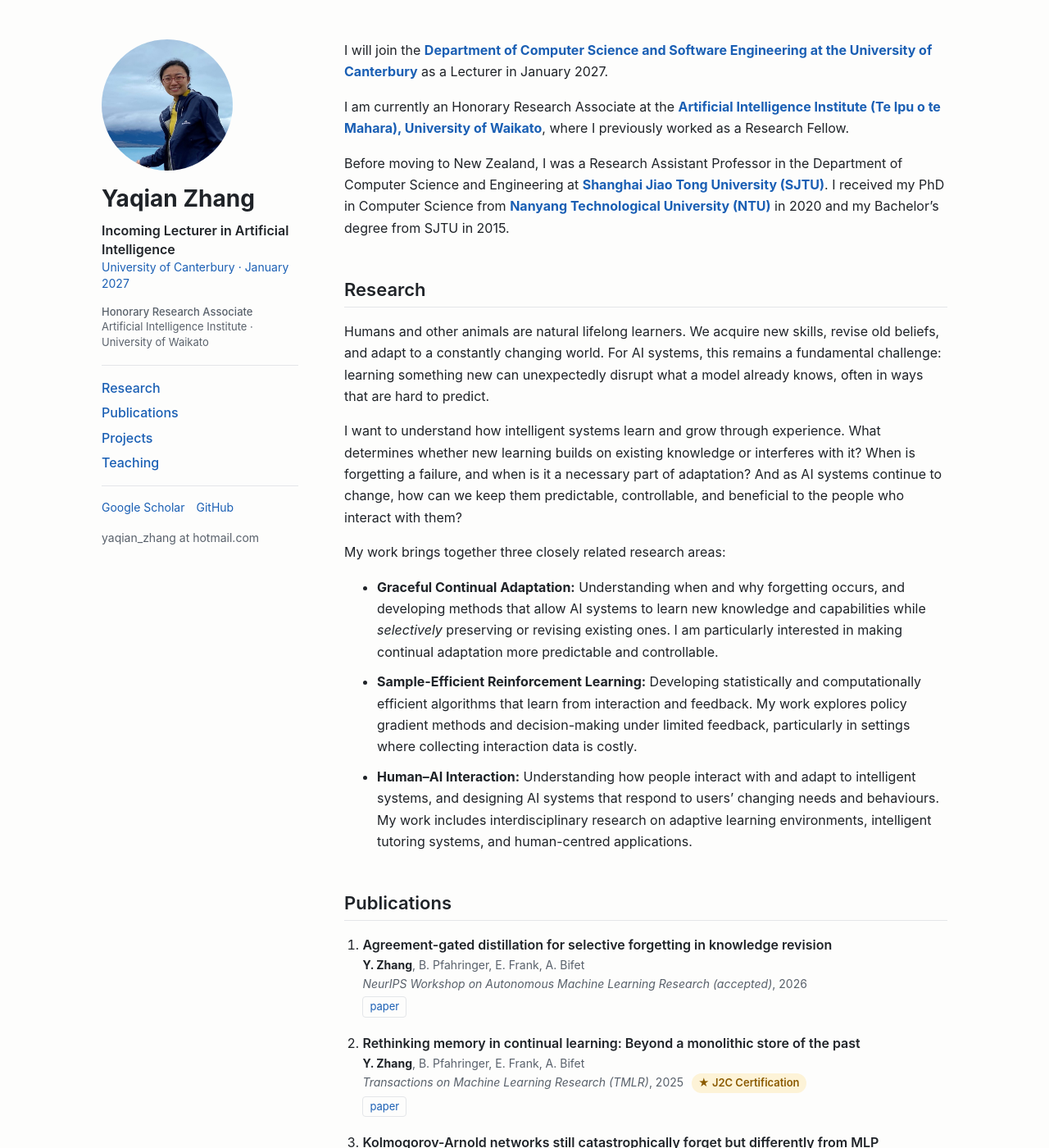
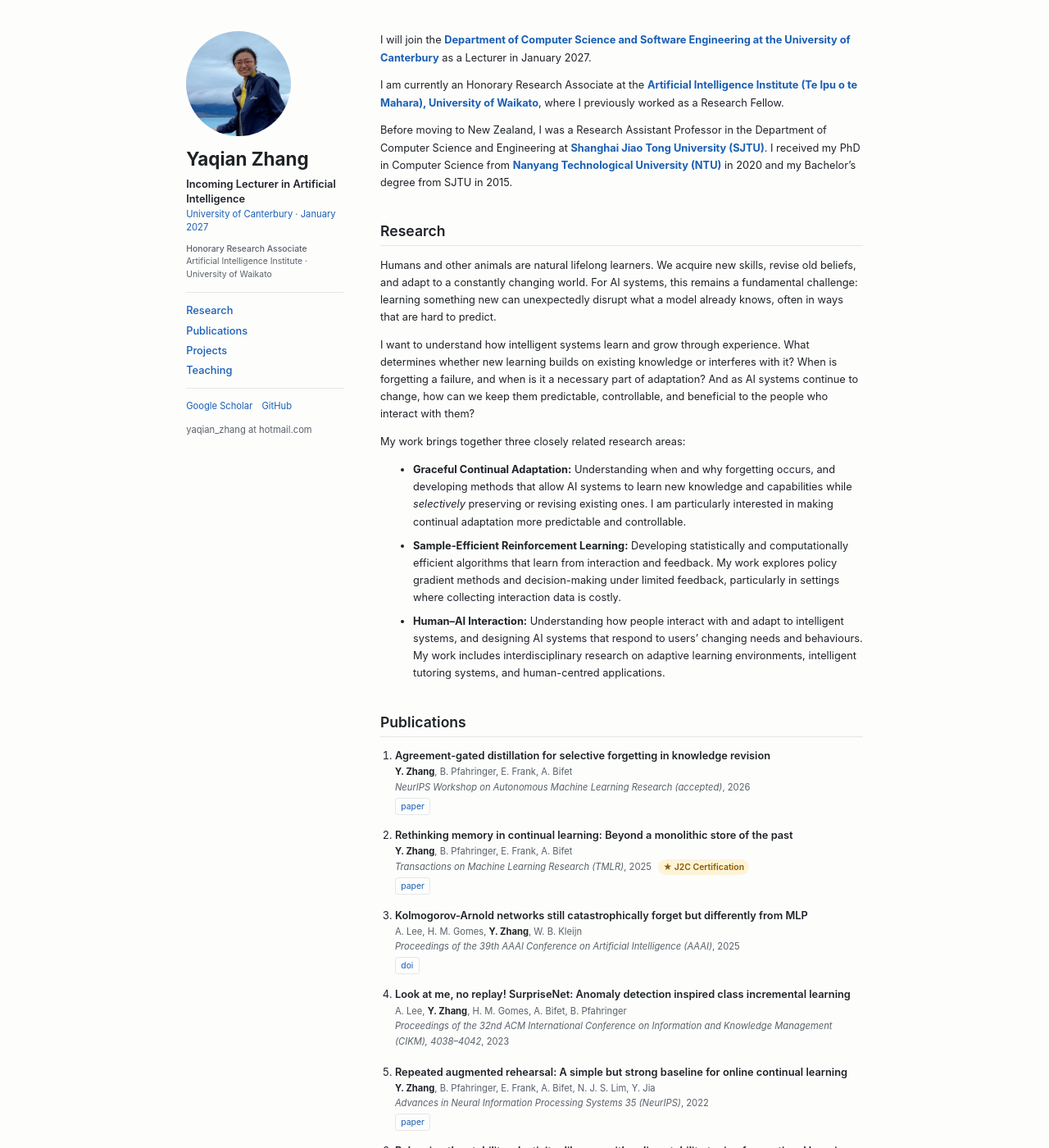
Before and after one commit to YaqianZhang/yaqianzhang.github.io, a Jekyll site: the page built from index.md, in a window 1280 px wide and 1400 px high. Shown: the whole window at 82% size. Built offline with Jekyll 4.4.1, drawn with Linux system fonts in a browser that asks for light colours.

Commit message:
Scale site to 80% on desktop screens
Convert fixed pixel sizes to rem so the whole layout scales with the
root font size, and set the root to 80% above the mobile breakpoint.

Co-Authored-By: Claude Opus 5.5 <noreply@anthropic.com>

```diff
--- a/assets/css/main.css
+++ b/assets/css/main.css
@@ -1,11 +1,11 @@
 :root {
   /* Type scale: use only these sizes */
-  --fs-xs: .8125rem;  /* 13px: tags, buttons, footer */
-  --fs-sm: .875rem;   /* 14px: secondary text, captions */
-  --fs-base: 1rem;    /* 16px: body */
-  --fs-md: 1.125rem;  /* 18px: emphasised lines */
-  --fs-lg: 1.375rem;  /* 22px: section headings */
-  --fs-xl: 1.75rem;   /* 28px: name, page titles */
+  --fs-xs: .8125rem;  /* 0.8125rem: tags, buttons, footer */
+  --fs-sm: .875rem;   /* 0.875rem: secondary text, captions */
+  --fs-base: 1rem;    /* 1rem: body */
+  --fs-md: 1.125rem;  /* 1.125rem: emphasised lines */
+  --fs-lg: 1.375rem;  /* 1.375rem: section headings */
+  --fs-xl: 1.75rem;   /* 1.75rem: name, page titles */
 
   /* Text colours: --fg (main), --muted (secondary), --accent (links) */
   --bg: #fdfdfc;
@@ -37,6 +37,8 @@
 }
 
 * { box-sizing: border-box; }
+/* Overall scale on larger screens: 80% of browser default. Change the % to resize everything. */
+@media (min-width: 761px) { html { font-size: 80%; } }
 html { scroll-behavior: smooth; }
 body {
   margin: 0;
@@ -49,78 +51,78 @@ a:hover { text-decoration: underline; }
 img { max-width: 100%; height: auto; }
 
 .wrapper {
-  max-width: 1080px;
+  max-width: 67.5rem;
   margin: 0 auto;
-  padding: 48px 24px;
+  padding: 3rem 1.5rem;
   display: grid;
-  grid-template-columns: 240px minmax(0, 1fr);
-  gap: 56px;
+  grid-template-columns: 15rem minmax(0, 1fr);
+  gap: 3.5rem;
 }
 
 /* Sidebar */
-.sidebar { position: sticky; top: 48px; align-self: start; }
-.avatar { width: 160px; height: 160px; object-fit: cover; border-radius: 50%; display: block; }
-.name { font-size: var(--fs-xl); font-weight: 650; margin: 18px 0 10px; line-height: 1.2; }
+.sidebar { position: sticky; top: 3rem; align-self: start; }
+.avatar { width: 10rem; height: 10rem; object-fit: cover; border-radius: 50%; display: block; }
+.name { font-size: var(--fs-xl); font-weight: 650; margin: 1.125rem 0 0.625rem; line-height: 1.2; }
 .name a { color: var(--fg); }
-.role { margin: 0 0 14px; line-height: 1.45; }
+.role { margin: 0 0 0.875rem; line-height: 1.45; }
 .role-primary { font-size: var(--fs-sm); }
 .role-primary .role-title { font-size: var(--fs-base); font-weight: 600; color: var(--fg); }
-.role-secondary { font-size: var(--fs-xs); color: var(--muted); margin-bottom: 18px; }
+.role-secondary { font-size: var(--fs-xs); color: var(--muted); margin-bottom: 1.125rem; }
 .role-secondary .role-title { font-weight: 500; }
 .role-secondary a { color: var(--muted); }
 .role-secondary a:hover { color: var(--accent); }
-.sidebar nav { font-weight: 500; display: flex; flex-direction: column; gap: 4px; padding: 14px 0; border-top: 1px solid var(--line); border-bottom: 1px solid var(--line); }
-.links { font-size: var(--fs-sm); list-style: none; padding: 0; margin: 14px 0; display: flex; flex-wrap: wrap; gap: 6px 14px; }
+.sidebar nav { font-weight: 500; display: flex; flex-direction: column; gap: 0.25rem; padding: 0.875rem 0; border-top: 1px solid var(--line); border-bottom: 1px solid var(--line); }
+.links { font-size: var(--fs-sm); list-style: none; padding: 0; margin: 0.875rem 0; display: flex; flex-wrap: wrap; gap: 0.375rem 0.875rem; }
 .email { color: var(--muted); font-size: var(--fs-sm); margin: 0; }
 
 /* Main */
 main { min-width: 0; }
-h2 { font-size: var(--fs-lg); font-weight: 600; line-height: 1.3; margin: 48px 0 16px; padding-bottom: 6px; border-bottom: 1px solid var(--line); }
+h2 { font-size: var(--fs-lg); font-weight: 600; line-height: 1.3; margin: 3rem 0 1rem; padding-bottom: 0.375rem; border-bottom: 1px solid var(--line); }
 .bio p:first-child { margin-top: 0; }
-h3 { font-size: var(--fs-md); font-weight: 600; margin: 28px 0 8px; }
+h3 { font-size: var(--fs-md); font-weight: 600; margin: 1.75rem 0 0.5rem; }
 
 .pubs { padding-left: 1.4em; margin: 0; }
-.pub { margin-bottom: 18px; }
+.pub { margin-bottom: 1.125rem; }
 .pub-title { font-weight: 600; }
 .pub-authors, .pub-venue { color: var(--muted); font-size: var(--fs-sm); }
 .pub-authors strong { color: var(--fg); }
-.award { display: inline-block; margin-left: 6px; padding: 1px 8px; border-radius: 999px; background: var(--award-bg); color: var(--award-fg); font-size: var(--fs-xs); font-weight: 600; font-style: normal; white-space: nowrap; }
-.pub-links { display: flex; gap: 8px; margin-top: 4px; }
-.pub-links a { font-size: var(--fs-xs); padding: 1px 8px; border: 1px solid var(--line); border-radius: 4px; }
+.award { display: inline-block; margin-left: 0.375rem; padding: 1px 0.5rem; border-radius: 62.4375rem; background: var(--award-bg); color: var(--award-fg); font-size: var(--fs-xs); font-weight: 600; font-style: normal; white-space: nowrap; }
+.pub-links { display: flex; gap: 0.5rem; margin-top: 0.25rem; }
+.pub-links a { font-size: var(--fs-xs); padding: 1px 0.5rem; border: 1px solid var(--line); border-radius: 0.25rem; }
 .pub-links a:hover { border-color: var(--accent); text-decoration: none; }
 
 .plain { padding-left: 1.2em; }
-#research li { margin-bottom: 10px; }
+#research li { margin-bottom: 0.625rem; }
 #research li p { margin: 0; }
-.underline { text-decoration: underline; text-decoration-thickness: 1px; text-underline-offset: 3px; }
+.underline { text-decoration: underline; text-decoration-thickness: 1px; text-underline-offset: 0.1875rem; }
 
 /* Project cards */
-.grid { display: grid; grid-template-columns: repeat(auto-fill, minmax(220px, 1fr)); gap: 16px; }
-.card { display: flex; flex-direction: column; background: var(--card); border: 1px solid var(--line); border-radius: 8px; overflow: hidden; color: var(--fg); transition: border-color .15s; }
+.grid { display: grid; grid-template-columns: repeat(auto-fill, minmax(13.75rem, 1fr)); gap: 1rem; }
+.card { display: flex; flex-direction: column; background: var(--card); border: 1px solid var(--line); border-radius: 0.5rem; overflow: hidden; color: var(--fg); transition: border-color .15s; }
 .card:hover { border-color: var(--accent); text-decoration: none; }
 .card img { aspect-ratio: 16 / 10; object-fit: cover; width: 100%; background: var(--img-bg); }
-.card .label { margin: 12px 14px 0; }
-.card-title { padding: 6px 14px 14px; font-size: var(--fs-base); font-weight: 600; line-height: 1.35; }
-.label { display: inline-block; align-self: flex-start; font-size: var(--fs-xs); font-weight: 500; padding: 1px 8px; border-radius: 999px; background: var(--tag); color: var(--accent); }
+.card .label { margin: 0.75rem 0.875rem 0; }
+.card-title { padding: 0.375rem 0.875rem 0.875rem; font-size: var(--fs-base); font-weight: 600; line-height: 1.35; }
+.label { display: inline-block; align-self: flex-start; font-size: var(--fs-xs); font-weight: 500; padding: 1px 0.5rem; border-radius: 62.4375rem; background: var(--tag); color: var(--accent); }
 
 /* Posts */
-.post h1 { font-size: var(--fs-xl); font-weight: 650; line-height: 1.25; margin: 10px 0 4px; }
+.post h1 { font-size: var(--fs-xl); font-weight: 650; line-height: 1.25; margin: 0.625rem 0 0.25rem; }
 .post .meta, .post .back { color: var(--muted); font-size: var(--fs-sm); margin-top: 0; }
-.post figure { margin: 24px 0; text-align: center; }
-.post figcaption { color: var(--muted); font-size: var(--fs-sm); line-height: 1.5; text-align: left; max-width: 640px; margin: 8px auto 0; }
+.post figure { margin: 1.5rem 0; text-align: center; }
+.post figcaption { color: var(--muted); font-size: var(--fs-sm); line-height: 1.5; text-align: left; max-width: 40rem; margin: 0.5rem auto 0; }
 .post img { background: var(--img-bg); }
-.post img { display: block; margin: 16px auto; border-radius: 4px; }
+.post img { display: block; margin: 1rem auto; border-radius: 0.25rem; }
 .post table { border-collapse: collapse; display: block; overflow-x: auto; }
-.post th, .post td { border: 1px solid var(--line); padding: 6px 10px; }
+.post th, .post td { border: 1px solid var(--line); padding: 0.375rem 0.625rem; }
 pre, code { font-family: ui-monospace, SFMono-Regular, Menlo, monospace; font-size: var(--fs-sm); }
-pre { overflow-x: auto; padding: 12px; background: var(--card); border: 1px solid var(--line); border-radius: 6px; }
+pre { overflow-x: auto; padding: 0.75rem; background: var(--card); border: 1px solid var(--line); border-radius: 0.375rem; }
 
-footer { margin-top: 64px; padding-top: 16px; border-top: 1px solid var(--line); color: var(--muted); font-size: var(--fs-xs); }
+footer { margin-top: 4rem; padding-top: 1rem; border-top: 1px solid var(--line); color: var(--muted); font-size: var(--fs-xs); }
 
 @media (max-width: 760px) {
-  .wrapper { grid-template-columns: 1fr; gap: 24px; padding: 28px 18px; }
+  .wrapper { grid-template-columns: 1fr; gap: 1.5rem; padding: 1.75rem 1.125rem; }
   .sidebar { position: static; text-align: center; }
-  .avatar { width: 120px; height: 120px; margin: 0 auto; }
-  .sidebar nav { flex-direction: row; justify-content: center; gap: 18px; }
+  .avatar { width: 7.5rem; height: 7.5rem; margin: 0 auto; }
+  .sidebar nav { flex-direction: row; justify-content: center; gap: 1.125rem; }
   .links { justify-content: center; }
 }
```
